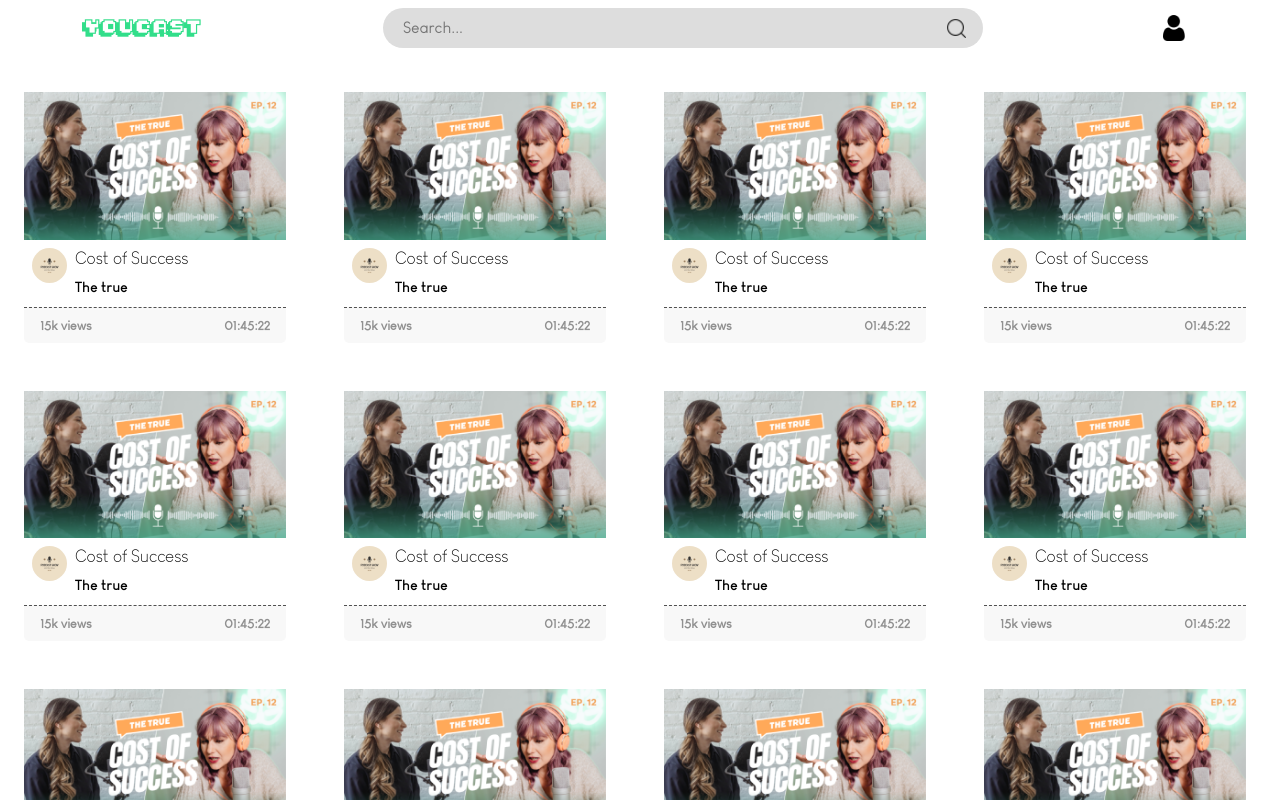
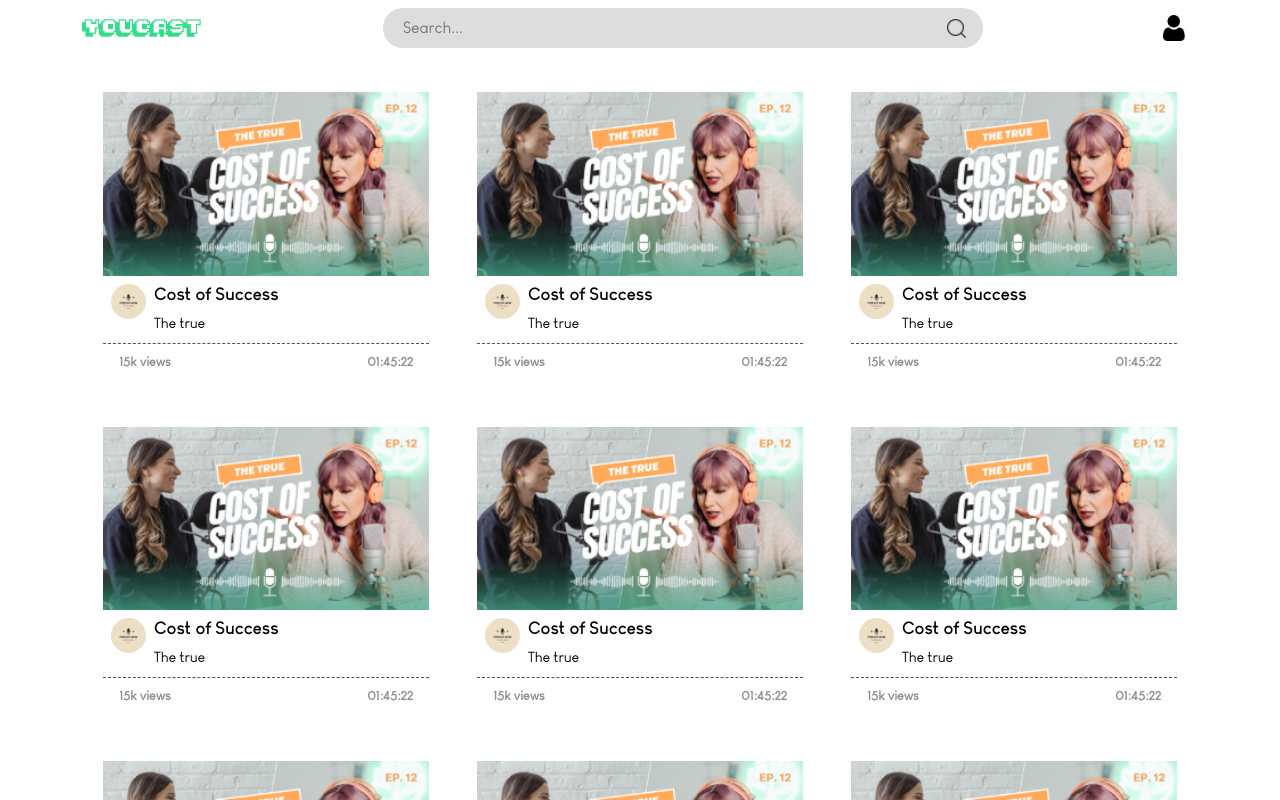
Before and after one commit to sadiegoc/youcast, a Vue app: page / in a window 1280 px wide. Shown: the top 800 px of the page. Built offline with nearby package versions, Linux system fonts and the light colour scheme.

Commit message:
alguns ajustes

```diff
--- a/src/App.vue
+++ b/src/App.vue
@@ -28,7 +28,7 @@ export default {
 
 <style>
 :root {
-    --bg-hard-dark: #252525;
+    --bg-hard-dark: #151515;
     --bg-half-dark: #404040;
     --bg-soft-dark: #505050;
 
--- a/src/components/PodcastCard.vue
+++ b/src/components/PodcastCard.vue
@@ -1,5 +1,5 @@
 <template>
-    <div class="card mt-4" :class="{ dark }" style="width: 286px;">
+    <div class="card mt-4" :class="{ dark }">
         <img src="../assets/imgs/thumbnail-podcast.png" class="card-img-top">
         <div class="card-body d-flex align-items-stretch p-2">
             <div class="card-brand">
@@ -32,12 +32,12 @@ export default {
 .card { background-color: var(--bg-hard-light); border: 2px solid var(--bg-hard-light); color: black; }
 
 h5 {
-    font-family: louis-light;
+    font-family: louis-bold;
     font-size: 1.1rem;
 }
 
 p {
-    font-family: louis-bold;
+    font-family: louis;
     font-size: 0.9rem;
 }
 
@@ -45,6 +45,7 @@ p {
     cursor: pointer;
     border-radius: 0;
     padding: 10px;
+    width: 350px;
 }
 
 
@@ -64,7 +65,7 @@ p {
 .card-footer {
     border-top-color: var(--bg-soft-dark);
     border-top-style: dashed;
-    text-align: right;
+    text-align: right; background: transparent;
 }
 
 small {
@@ -72,4 +73,10 @@ small {
     font-size: 0.8rem; color: #909090;
     font-weight: 600;
 }
+
+@media (max-width: 576px) {
+    .card {
+        width: 100%;
+    }
+}
 </style>
--- a/src/views/HomeView.vue
+++ b/src/views/HomeView.vue
@@ -1,7 +1,7 @@
 <template>
     <div class="home" :class="{ dark }">
         <div class="container-fluid">
-            <div class="row align-items-start">
+            <div class="row row-cols-1 row-cols-sm-auto align-items-start justify-content-center">
                 <div class="col">
                     <PodcastCard :dark="this.dark" @click="startPodcast()"/>
                 </div>
```
